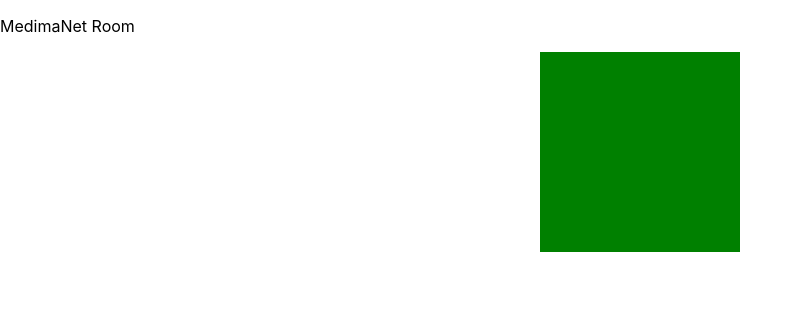
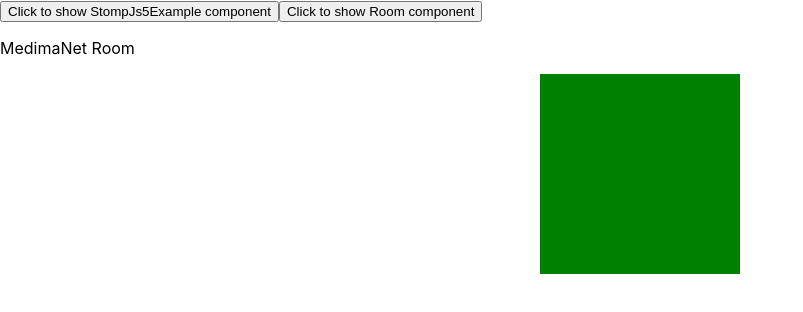
Before and after one commit to dudsons/react-ts-medimanet, a React (Create React App) app: page / in a window 1280 px wide. Shown: the top 312 px of the page, without its empty margins (0-803 px from the left). Built offline with nearby package versions, Linux system fonts and the light colour scheme; no server answers.

Commit message:
Added StompJs example

```diff
--- a/src/App.tsx
+++ b/src/App.tsx
@@ -1,11 +1,18 @@
-import React, { Component } from 'react'
+import React, {Component} from 'react'
 import './App.css'
 // import StompJs5Example from "./components/examples/StompJs5Example";
 // import ReactStompExample from "./components/examples/ReactStompExample";
 import Room from "./components/websocket/Room";
+import StompJsExample from "./components/tests/StompJsExample";
 // import TestButton from "./components/medimanet/TestButton";
 
-class App extends Component {
+type ShowHideComponent = {
+    room: boolean,
+    showHideStompJs5Example: boolean,
+}
+
+
+class App extends Component<any, ShowHideComponent> {
 
     // constructor() {
     //   super();
@@ -16,39 +23,41 @@ class App extends Component {
     //   };
     // }
 
-  // hideComponent(name) {
-  //   console.log(name);
-  //   switch (name) {
-  //     case "showHideStompJs5Example":
-  //       this.setState({ showHideStompJs5Example: !this.state.showHideStompJs5Example });
-  //       this.setState({ showHideReactStompExample: false });
-  //       this.setState({ showHideDemo3: false });
-  //       break;
-  //     case "showHideReactStompExample":
-  //       this.setState({ showHideReactStompExample: !this.state.showHideReactStompExample });
-  //       this.setState({ showHideStompJs5Example: false });
-  //       this.setState({ showHideDemo3: false });
-  //       break;
-  //     default:
-  //       // null;
-  //   }
-  // }
+    state: ShowHideComponent = {
+        room: false,
+        showHideStompJs5Example: false
+    };
+
+    hideComponent(name: string) {
+        console.log(name);
+        switch (name) {
+            case "showHideStompJs5Example":
+                this.setState({showHideStompJs5Example: !this.state.showHideStompJs5Example});
+                this.setState({room: false});
+                break;
+            case "room":
+                this.setState({room: !this.state.room});
+                this.setState({showHideStompJs5Example: false});
+                break;
+            default:
+            // null;
+        }
+    }
 
     render() {
-    // const { showHideStompJs5Example, showHideReactStompExample, showHideDemo3 } = this.state;
+        const {showHideStompJs5Example, room} = this.state;
         return (
             <div>
                 <div>
-
-            {/*<button onClick={() => this.hideComponent("showHideStompJs5Example")}>*/}
-              {/*Click to show StompJs5Example component*/}
-            {/*</button>*/}
-            {/*<button onClick={() => this.hideComponent("showHideReactStompExample")}>*/}
-              {/*Click to show ReactStompExample component*/}
-            {/*</button>*/}
+                    <button onClick={() => this.hideComponent("showHideStompJs5Example")}>
+                        Click to show StompJs5Example component
+                    </button>
+                    <button onClick={() => this.hideComponent("room")}>
+                        Click to show Room component
+                    </button>
                 </div>
-          {/*{showHideStompJs5Example && <StompJs5Example/>}*/}
-          {/*{showHideReactStompExample && <ReactStompExample />}*/}
+                {room && <Room/>}
+                {showHideStompJs5Example && <StompJsExample/>}
                 <Room/>
             </div>
         );
--- /dev/null
+++ b/src/components/tests/StompJsExample.tsx
@@ -0,0 +1,56 @@
+import React, {Component} from 'react';
+import { Client } from '../../../node_modules/@stomp/stompjs';
+
+
+class StompJsExample extends Component<any,any>{
+
+    componentDidMount() {
+        // The compat mode syntax is totally different, converting to v5 syntax
+        const client = new Client();
+        console.log('Component did mount');
+        // Client is imported from '@stomp/stompjs'
+
+        client.configure({
+            brokerURL: 'ws://127.0.0.1:8080/chat',
+            onConnect: () => {
+                console.log('onConnect');
+
+                client.subscribe('/topic/messages', message => {
+                    const messageFromServerParagraph = document.createElement('p');
+                    messageFromServerParagraph.innerText = message.body;
+                    document.getElementById('messages-from-server')!.appendChild(messageFromServerParagraph);
+                    console.log(message);
+                });
+            },
+
+            // Helps during debugging, remove in production
+            debug: (str) => {
+                console.log(new Date(), str);
+            }
+        });
+
+        client.activate();
+    }
+
+    // clickHandler = (e:any) => {
+    //     e.preventDefault();
+    //     const textToServer = document.getElementById('text-to-server');
+    //     client.publish({destination: '/app/chat', body: JSON.stringify({value: textToServer.value})});
+    // };
+
+    render() {
+        return (
+            <div className="App">
+                <div>
+                    <p>StompJs5 </p>
+                </div>
+                <form>
+                    <label>Your message</label><input type="text" id="text-to-server"/>
+                    {/*<button onClick={this.clickHandler}>Send</button>*/}
+                </form>
+                <div id='messages-from-server'>Messages from server</div>
+            </div>
+        );
+    }
+}
+export default StompJsExample
--- a/src/components/websocket/Room.tsx
+++ b/src/components/websocket/Room.tsx
@@ -18,7 +18,7 @@ class Room extends Component <any, QuoteState> {
         console.log('Component did mount');
         // The compat mode syntax is totally different, converting to v5 syntax
         // Client is imported from '@stomp/stompjs'
-        var client = new Client();
+        const client = new Client();
 
         client.configure({
             brokerURL: 'ws://127.0.0.1:8080/chat',
--- a/src/index.tsx
+++ b/src/index.tsx
@@ -11,7 +11,6 @@ import {
     NormalizedCacheObject
 } from '@apollo/client';
 import {cache} from "./cash";
-import QuoteApp from "./tests/QuoteApp";
 
 const client: ApolloClient<NormalizedCacheObject> = new ApolloClient({
     cache,
```
Also changed, not shown: src/components/tests/QuoteApp.tsx (renamed from src/tests/QuoteApp.tsx, +1 -1 lines). Lines whose indentation alone changed are shown as unchanged.
